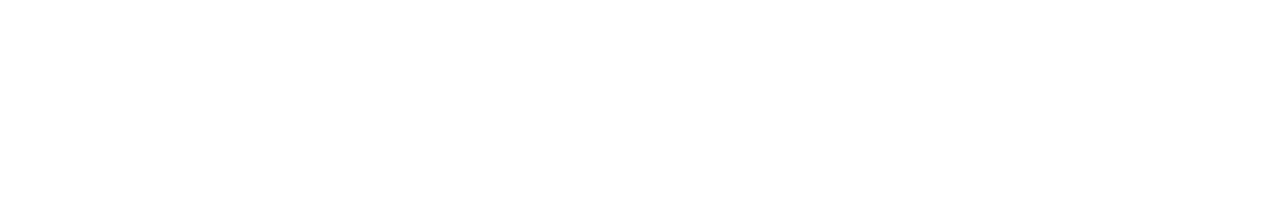
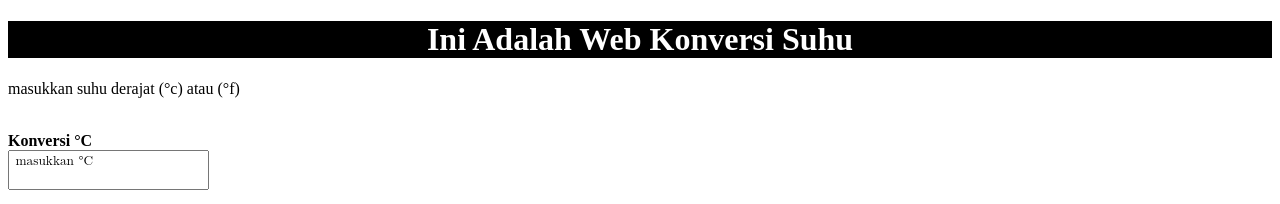
Before and after one commit to revou-fundamental-course/10-jun-24-Eval04, a plain HTML site: page index.html in a window 1280 px wide. Drawn offline with Linux system fonts and the light colour scheme.

Commit message:
commit test

```diff
--- a/CSS/style.css
+++ b/CSS/style.css
@@ -0,0 +1,15 @@
+header{
+    text-align: center;
+   background-color: black;
+   color: white;
+}
+
+textarea{
+    resize: none;
+    font-family: math;
+    font-size: smaller;
+}
+
+h4{
+    margin-block: auto;
+}
--- a/index.html
+++ b/index.html
@@ -3,10 +3,47 @@
 <head>
     <meta charset="UTF-8">
     <meta name="viewport" content="width=device-width, initial-scale=1.0">
+    <!-- ini adalah link ke style.css -->
     <link rel="stylesheet" href="CSS/style.css">
     <title>Konversi Suhu Ival</title>
 </head>
+<header>
+    <h1> Ini Adalah Web Konversi Suhu</h1>
+</header>
+
 <body>
 
+    <p>masukkan suhu derajat (&deg;c) atau (&deg;f)</p>
+    <br>
+
+    <section>
+        <!-- ini adalah section celcius -->
+         <h4>Konversi &deg;C</h4>
+         <textarea > masukkan &deg;C </textarea>
+    </section>
+
+    <section>
+        <!-- ini adalah section farenheit -->
+    </section>
+
+    <section>
+        <!-- ini adalah section cara kalkulasi -->
+    </section>
+
+    <section>
+        <!-- ini adalah section Rumus -->
+    </section>
+
+
+
+
+
+
+
+
 </body>
+
+<!-- ini adalah link ke sript.js -->
+<script src="js/script.js"></script>
+
 </html>
```
